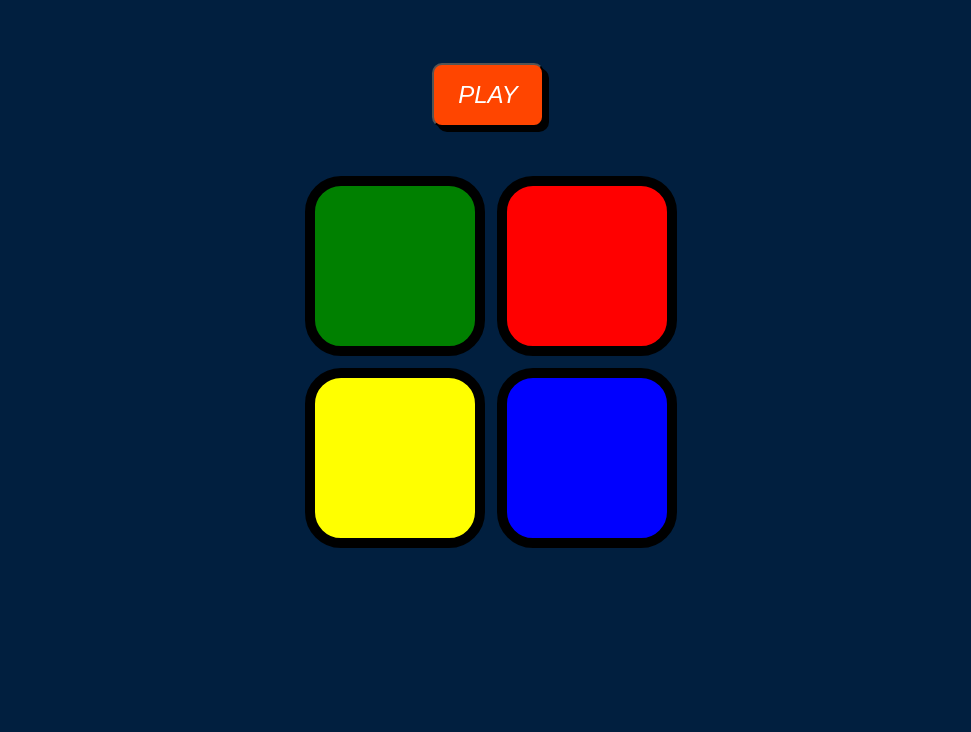
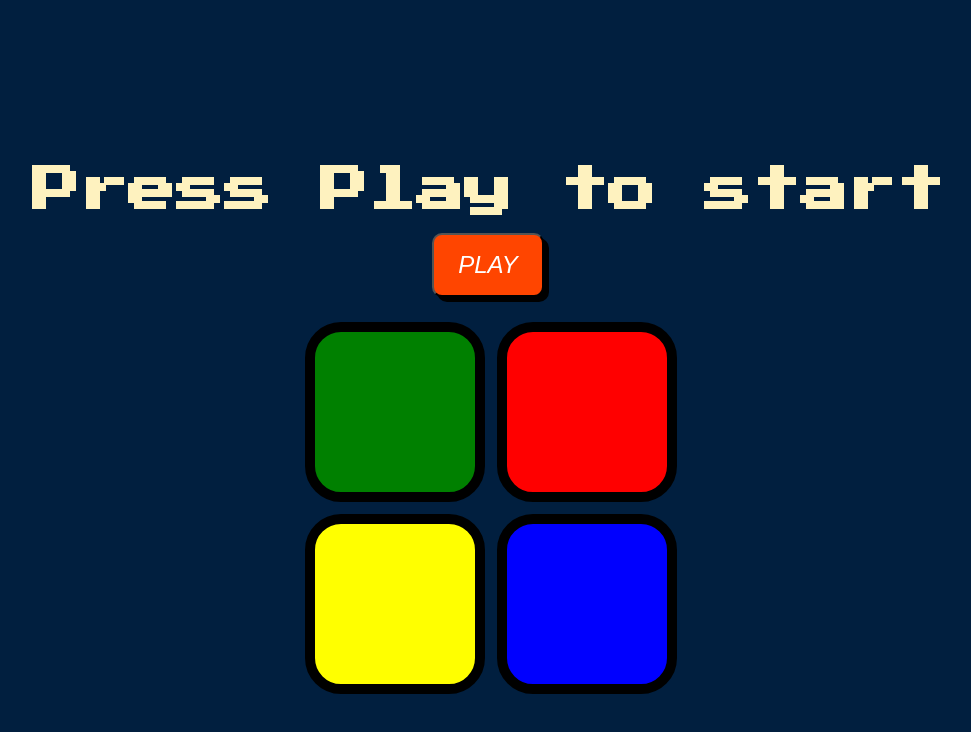
Before and after one commit to Natsu357/Simon-game, a plain HTML site: page index.html in a window 1280 px wide. Shown: the whole page, without its empty margins (152-1123 px from the left). Drawn offline with nearby package versions, Linux system fonts and the light colour scheme.

Commit message:
screen issue2

```diff
--- a/index.html
+++ b/index.html
@@ -9,9 +9,11 @@
 </head>
 
 <body>
-  <h2 id="level-title"></h2>
-  <button class="play" onclick="play()"><i>PLAY</i></button>
+
+
   <div class="row">
+    <h2 id="level-title">Press Play to start</h2>
+    <button class="play" onclick="play()"><i>PLAY</i></button>
     <div class="container">
 
       <div type="button" id="green" class="btn green">
--- a/styles.css
+++ b/styles.css
@@ -6,7 +6,7 @@ body {
 #level-title {
   font-family: 'Press Start 2P', cursive;
   font-size: 3rem;
-  margin:5% 5% 1.5% 5%;
+  margin:0% 5% 1.5% 5%;
   color: #FEF2BF;
 }
 
@@ -15,16 +15,18 @@ body {
   grid-template-columns: 10rem 10rem;
   grid-template-rows: 10rem 10rem;
   gap: 2rem;
-  /* width: 50%;
-  margin: auto; */
+  position: relative;
+  right: 2rem;
 
 }
 .row{
   display: flex;
+  flex-direction: column;
   justify-content: center;
   align-items: center;
-  height: 25rem;
-  padding-right: 4rem;
+  height: 100vh;
+
+
 }
 .btn {
   margin: 25px;
```
